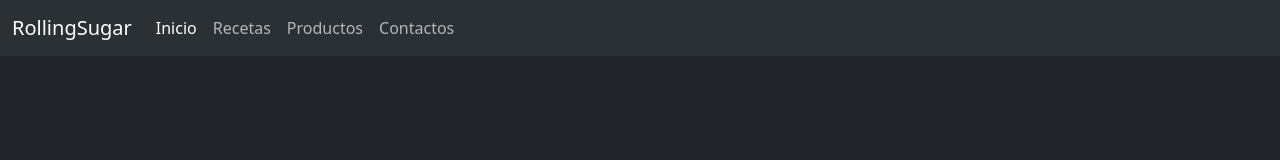
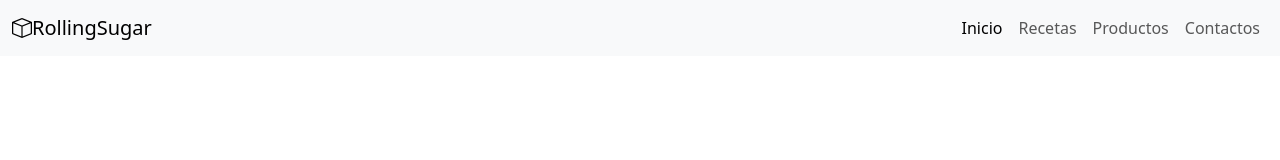
Before and after one commit to RoblesLuis2212/RollingSugar, a plain HTML site: page index.html in a window 1280 px wide. Drawn offline with nearby package versions, Linux system fonts and the light colour scheme.

Commit message:
Se agregaron los iconos de boostrap

```diff
--- a/index.html
+++ b/index.html
@@ -1,11 +1,12 @@
 <!DOCTYPE html>
-<html lang="es" data-bs-theme="dark">
+<html lang="es">
 <head>
     <meta charset="UTF-8">
     <meta name="viewport" content="width=device-width, initial-scale=1.0">
     <title>Rolling Sugar</title>
     <meta name="description" content="Recetas de postres">
-    <meta name="author" content="Luis Robles">
+    <meta name="author" content="Robles Luis">
+    <link rel="stylesheet" href="https://cdn.jsdelivr.net/npm/bootstrap-icons@1.12.1/font/bootstrap-icons.min.css">
     <link href="https://cdn.jsdelivr.net/npm/bootstrap@5.3.5/dist/css/bootstrap.min.css" rel="stylesheet" integrity="sha384-SgOJa3DmI69IUzQ2PVdRZhwQ+dy64/BUtbMJw1MZ8t5HZApcHrRKUc4W0kG879m7" crossorigin="anonymous">
     <link rel="stylesheet" href="css/style.css">
 </head>
@@ -13,12 +14,12 @@
     <header>
         <nav class="navbar navbar-expand-lg bg-body-tertiary">
             <div class="container-fluid">
-              <a class="navbar-brand" href="#">RollingSugar</a>
+              <a class="navbar-brand" href="index.html"><i class="bi bi-box"></i>RollingSugar</a>
               <button class="navbar-toggler" type="button" data-bs-toggle="collapse" data-bs-target="#navbarSupportedContent" aria-controls="navbarSupportedContent" aria-expanded="false" aria-label="Toggle navigation">
                 <span class="navbar-toggler-icon"></span>
               </button>
               <div class="collapse navbar-collapse" id="navbarSupportedContent">
-                <ul class="navbar-nav me-auto mb-2 mb-lg-0">
+                <ul class="navbar-nav ms-auto mb-2 mb-lg-0">
                   <li class="nav-item">
                     <a class="nav-link active" aria-current="page" href="#">Inicio</a>
                   </li>
```
